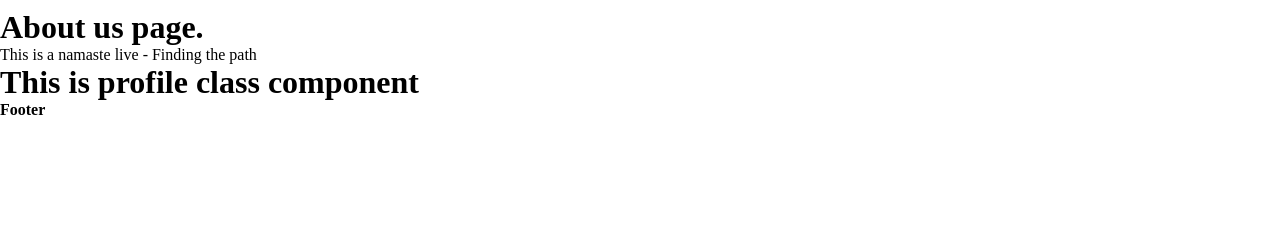
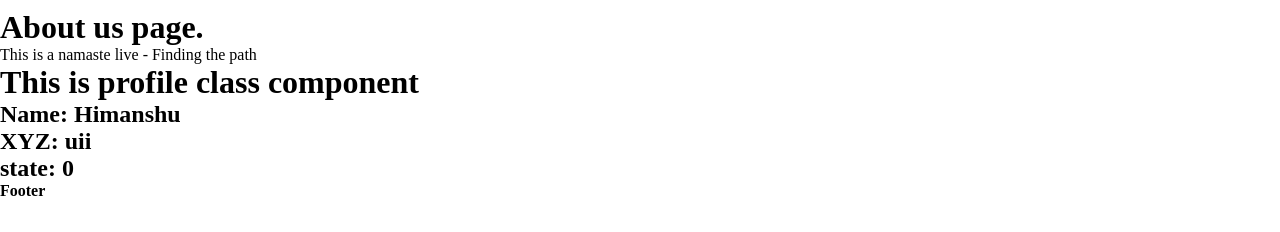
Before and after one commit to himanshuyadav14/ReactJS, a React (Vite) app: page /about/profile in a window 1280 px wide. Shown: the part 130-362 px from the top of the page. Built offline with nearby package versions, Linux system fonts and the light colour scheme.

Commit message:
class component and lifecycle method

```diff
--- a/src/App.js
+++ b/src/App.js
@@ -40,7 +40,7 @@ const appRouter = createBrowserRouter([
         children: [
           {
             path: "profile", // This corresponds to /about/profile
-            element: <Profile />, // Nested profile page
+            element: <Profile name={"Himanshu"} xyz={"uii"} />, // Nested profile page
           },
         ],
       },
--- a/src/components/ProfileClass.js
+++ b/src/components/ProfileClass.js
@@ -1,9 +1,31 @@
-import React from 'react';
+import React from "react";
 
-class Profile extends React.Component{
-    render(){
-        return <h1>This is profile class component</h1>
-    }
+class Profile extends React.Component {
+  constructor(props) {
+    super(props);
+
+    //create state
+    this.state = {
+      count: 0,
+      count1:1,
+    };
+
+    console.log("Constructor");
+  }
+
+  componentDidMount() {
+    console.log("componentDidMount");
+  }
+  render() {
+    return (
+      <div>
+        <h1>This is profile class component</h1>
+        <h2>Name: {this.props.name}</h2>
+        <h2>XYZ: {this.props.xyz}</h2>
+        <h2>state: {this.state.count}</h2>
+      </div>
+    );
+  }
 }
 
 export default Profile;
```
